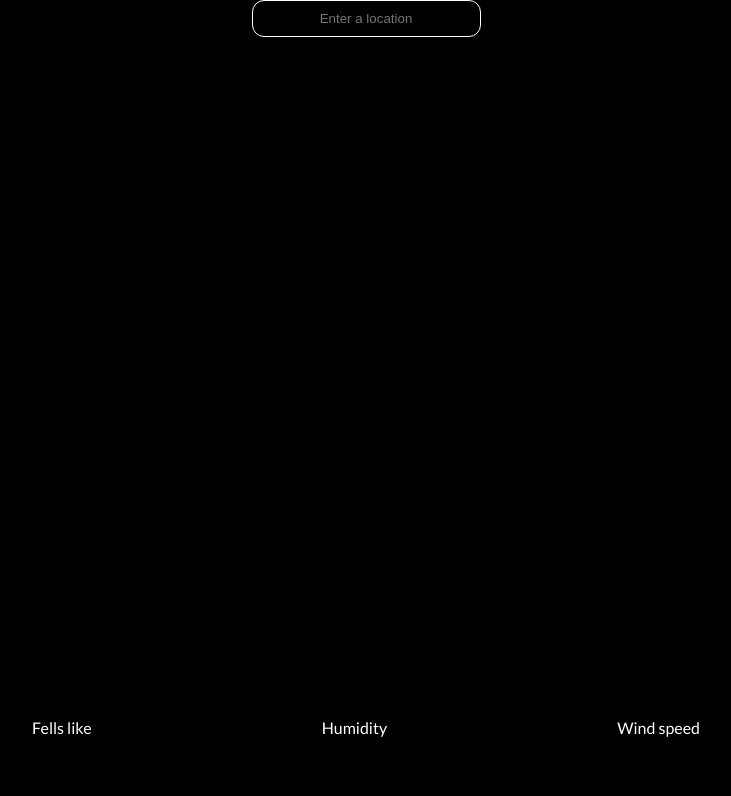
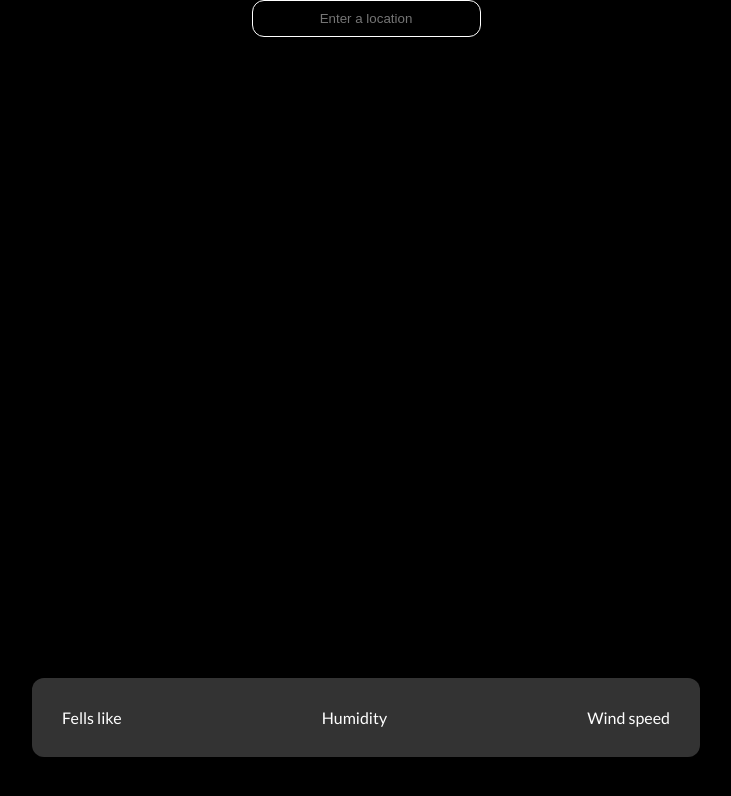
Before and after one commit to martincavil/react-weather-app, a React (Create React App) app: page / in a window 1280 px wide. Shown: the top 796 px of the page, without its empty margins (274-1005 px from the left). Built offline with nearby package versions, Linux system fonts and the light colour scheme.

Commit message:
added some style

```diff
--- a/src/App.jsx
+++ b/src/App.jsx
@@ -32,14 +32,16 @@ function App() {
        <div className="container">
 
         <div className="top">
-          <div className="location">
-            {data.name ? <h2>{data.name}</h2> : null}
+          <div className="top-location">
+            <div className="location">
+              {data.name ? <h2>{data.name}</h2> : null}
+            </div>
             <div className="temp">
               {data.main ? <h1>{data.main.temp.toFixed()}°C</h1> : null}
             </div>
-            <div className="desc">
-            {data.weather ? <p>{data.weather[0].description}</p> : null}
-            </div>
+          </div>
+          <div className="desc">
+          {data.weather ? <p>{data.weather[0].description}</p> : null}
           </div>
         </div>
 
--- a/src/app.scss
+++ b/src/app.scss
@@ -16,6 +16,7 @@ body {
   position: relative;
   background-color: black;
   color: white;
+  // background: url('../public/assets/paris-sunny.jpg')  no-repeat center center/cover;
 
   .search {
     display: flex;
@@ -34,7 +35,7 @@ body {
 
   .container {
     max-width: 700px;
-    height: 700px;
+    height: 90%;
     margin: auto;
     padding: 0 1rem;
     top: 10%;
@@ -45,6 +46,9 @@ body {
     .top {
       width: 100%;
       margin: 1rem auto;
+      display: flex;
+      align-items: flex-end;
+      justify-content: space-between;
 
       .location {
 
@@ -71,6 +75,9 @@ body {
       display: flex;
       align-items: center;
       justify-content: space-between;
+      padding: 30px 30px;
+      background-color: rgba(255, 255, 255, 0.2);
+      border-radius: 12px;
     }
 
   }
```
